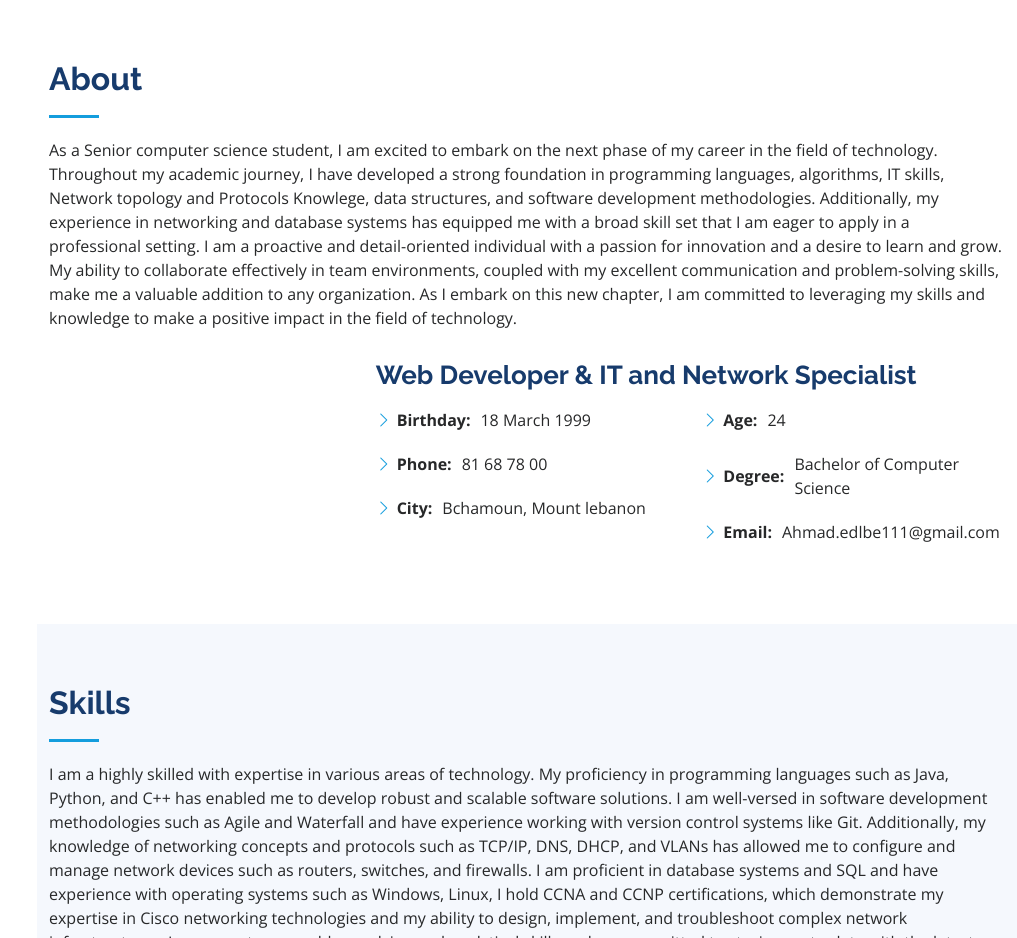
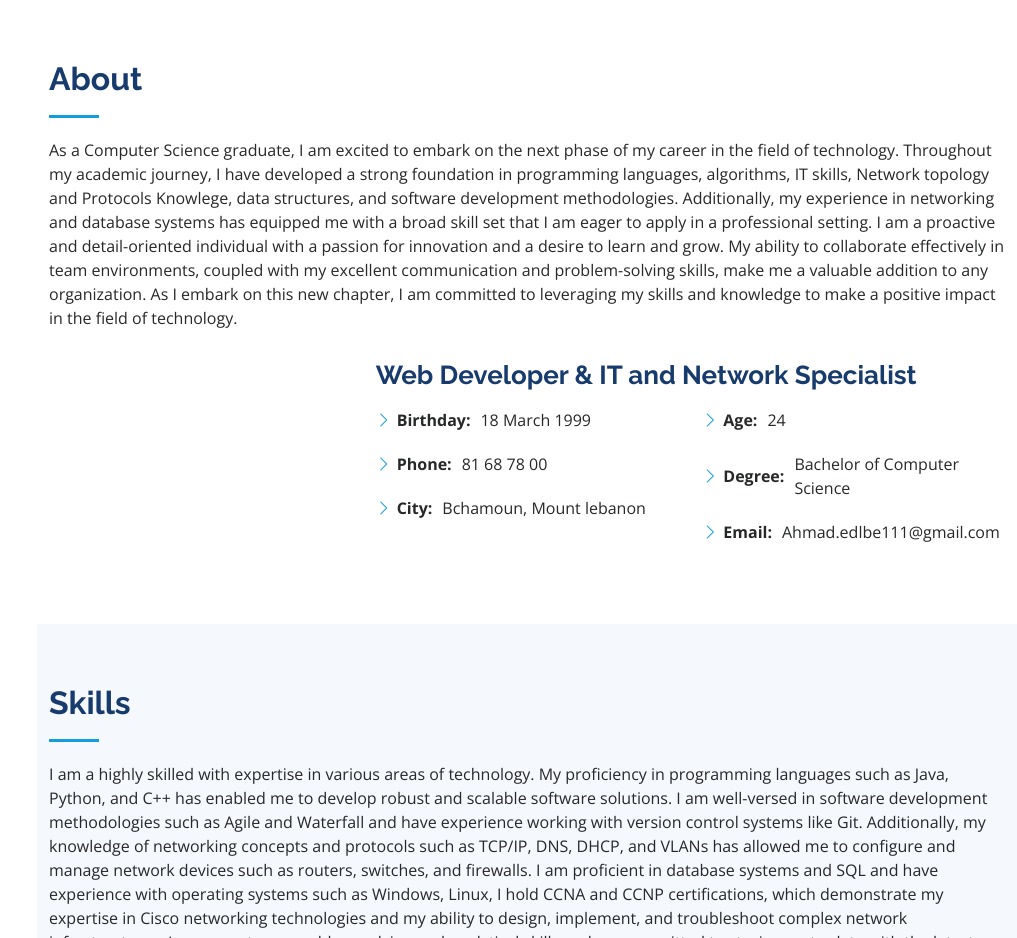
Before and after one commit to AhmadEdlbe/Ahmad_CV, a website: page index.html in a window 1280 px wide. Shown: the part 800-1738 px from the top of the page, without its empty margins (263-1280 px from the left). Drawn offline with nearby package versions, Linux system fonts and the light colour scheme.

Commit message:
change the text
from students to graduate

```diff
--- a/index.html
+++ b/index.html
@@ -77,7 +77,7 @@
 
         <div class="section-title">
           <h2>About</h2>
-          <p> As a Senior computer science student, I am excited to embark on the next phase of my career in the field of technology. Throughout my academic journey, I have developed a strong foundation in programming languages, algorithms, IT skills, Network topology and Protocols Knowlege, data structures, and software development methodologies. Additionally, my experience in networking and database systems has equipped me with a broad skill set that I am eager to apply in a professional setting. I am a proactive and detail-oriented individual with a passion for innovation and a desire to learn and grow. My ability to collaborate effectively in team environments, coupled with my excellent communication and problem-solving skills, make me a valuable addition to any organization. As I embark on this new chapter, I am committed to leveraging my skills and knowledge to make a positive impact in the field of technology.</p>
+          <p> As a Computer Science graduate, I am excited to embark on the next phase of my career in the field of technology. Throughout my academic journey, I have developed a strong foundation in programming languages, algorithms, IT skills, Network topology and Protocols Knowlege, data structures, and software development methodologies. Additionally, my experience in networking and database systems has equipped me with a broad skill set that I am eager to apply in a professional setting. I am a proactive and detail-oriented individual with a passion for innovation and a desire to learn and grow. My ability to collaborate effectively in team environments, coupled with my excellent communication and problem-solving skills, make me a valuable addition to any organization. As I embark on this new chapter, I am committed to leveraging my skills and knowledge to make a positive impact in the field of technology.</p>
         </div>
 
         <div class="row">
```
